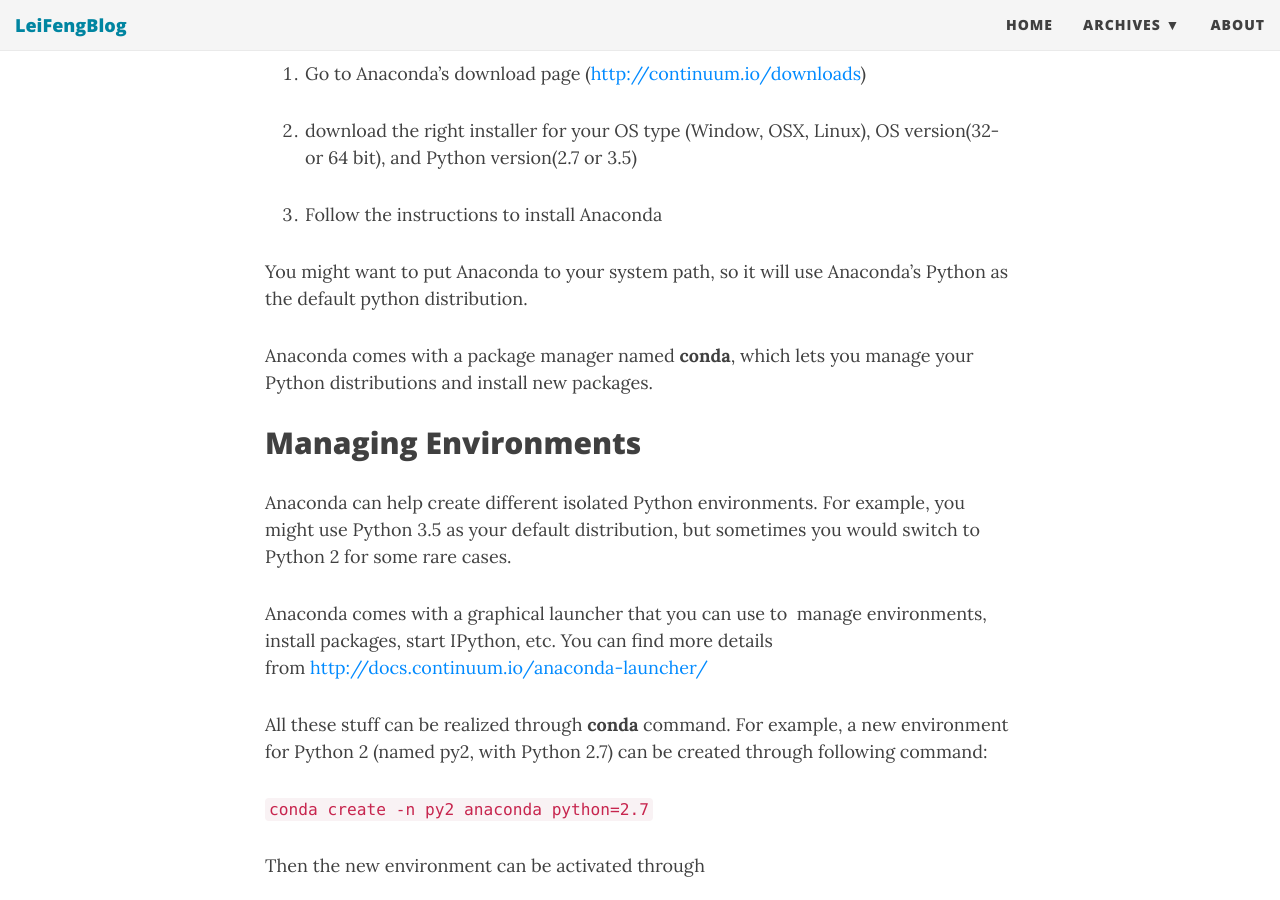
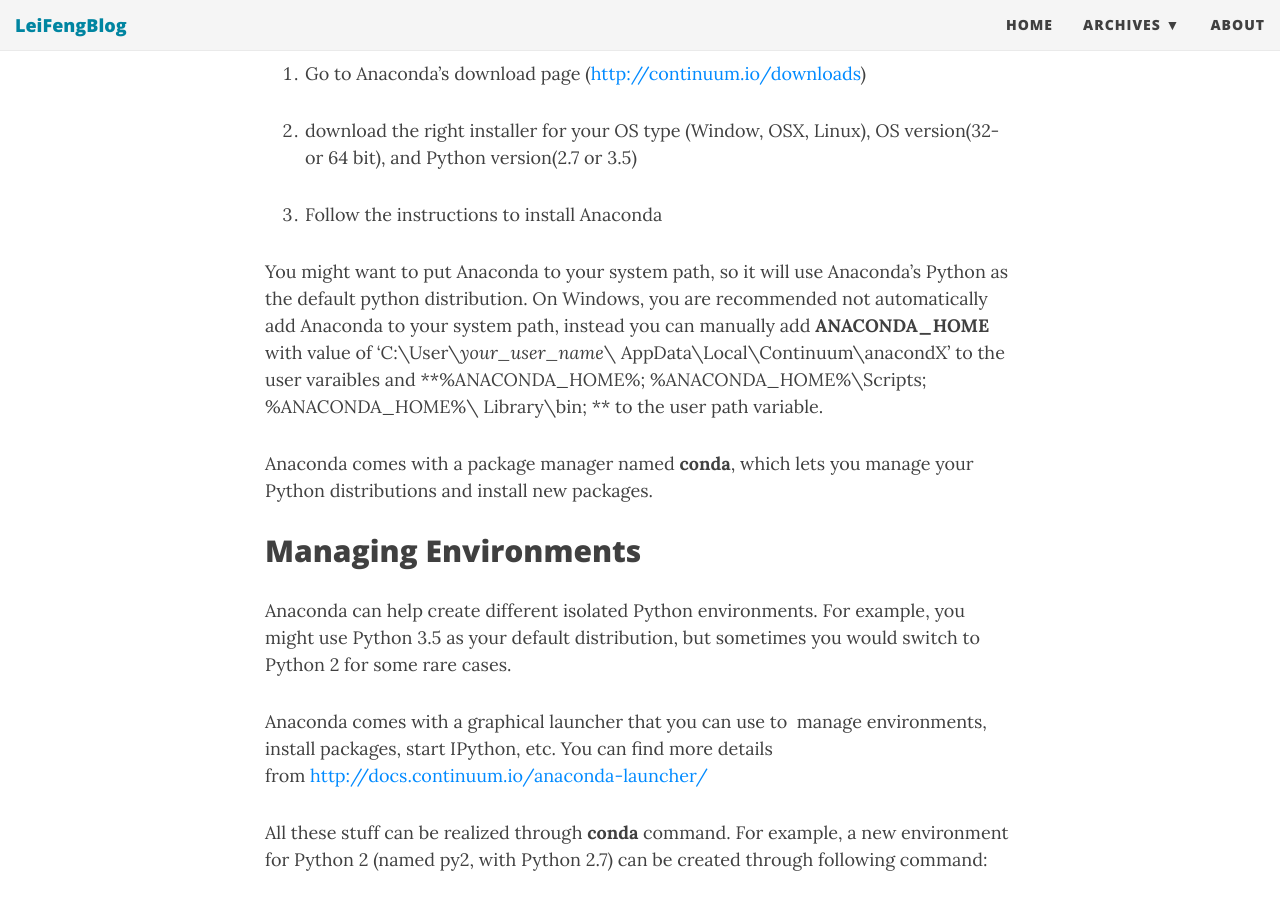
Before and after one commit to stonefl/stonefl.github.io, a Jekyll site: the page built from _posts/2016-01-15-installing-and-managing-python-and-packages-with-anaconda.markdown, in a window 1280 px wide and 900 px high, scrolled down 1337 px. Built offline with Jekyll 4.4.1, drawn with Linux system fonts in a browser that asks for light colours; nearby versions of some CDN libraries; comment, search, counter and statistics services are not loaded.

Commit message:
Update 2016-01-15-installing-and-managing-python-and-packages-with-anaconda.markdown

```diff
--- a/_posts/2016-01-15-installing-and-managing-python-and-packages-with-anaconda.markdown
+++ b/_posts/2016-01-15-installing-and-managing-python-and-packages-with-anaconda.markdown
@@ -35,7 +35,7 @@ Installing Anaconda is as easy as 1-2-3:
 
 3. Follow the instructions to install Anaconda
 
-You might want to put Anaconda to your system path, so it will use Anaconda's Python as the default python distribution.
+You might want to put Anaconda to your system path, so it will use Anaconda's Python as the default python distribution. On Windows, you are recommended not automatically add Anaconda to your system path, instead you can manually add **ANACONDA_HOME** with value of 'C:\User\\*your_user_name*\ AppData\Local\Continuum\anacondX' to the user varaibles and **%ANACONDA_HOME%; %ANACONDA_HOME%\Scripts; %ANACONDA_HOME%\ Library\bin; ** to the user path variable.
 
 Anaconda comes with a package manager named **conda**, which lets you manage your Python distributions and install new packages.
 
```
